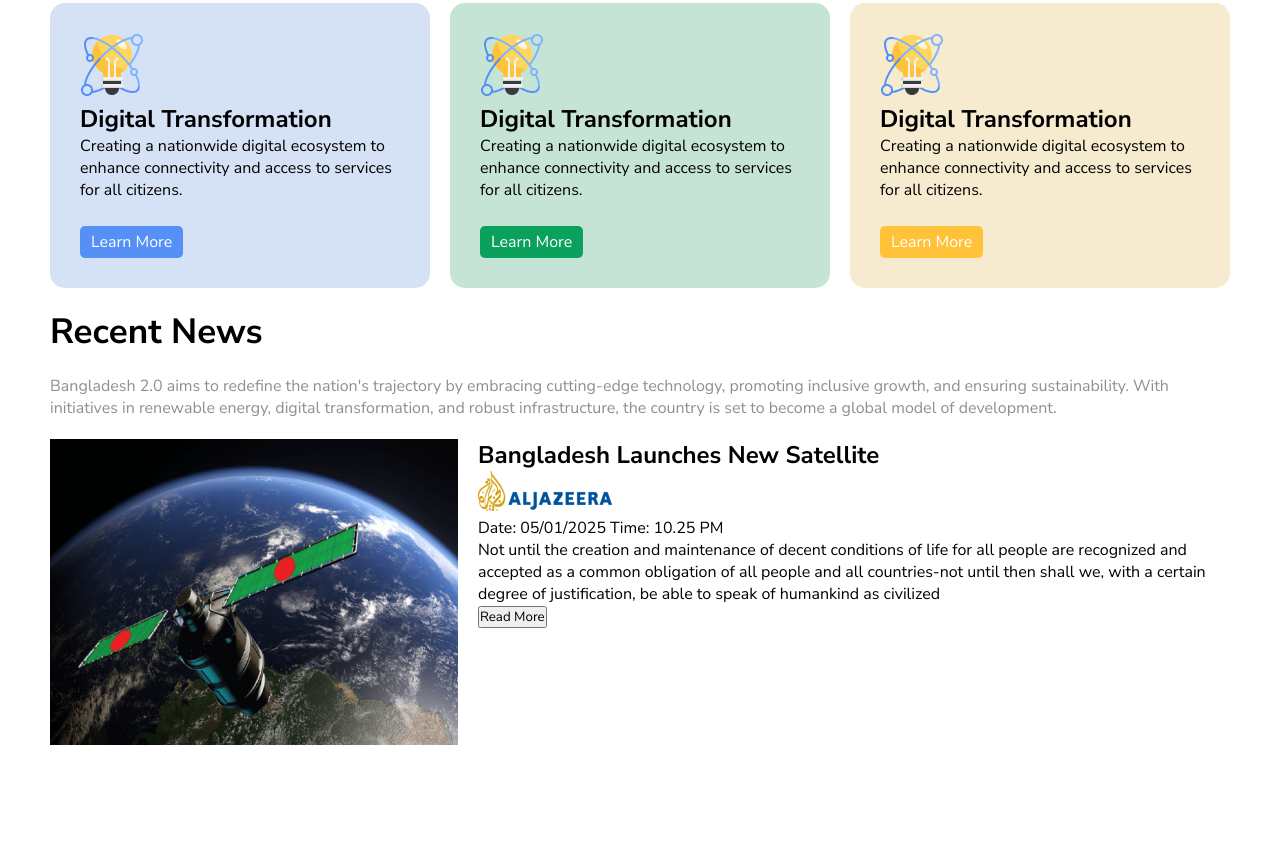
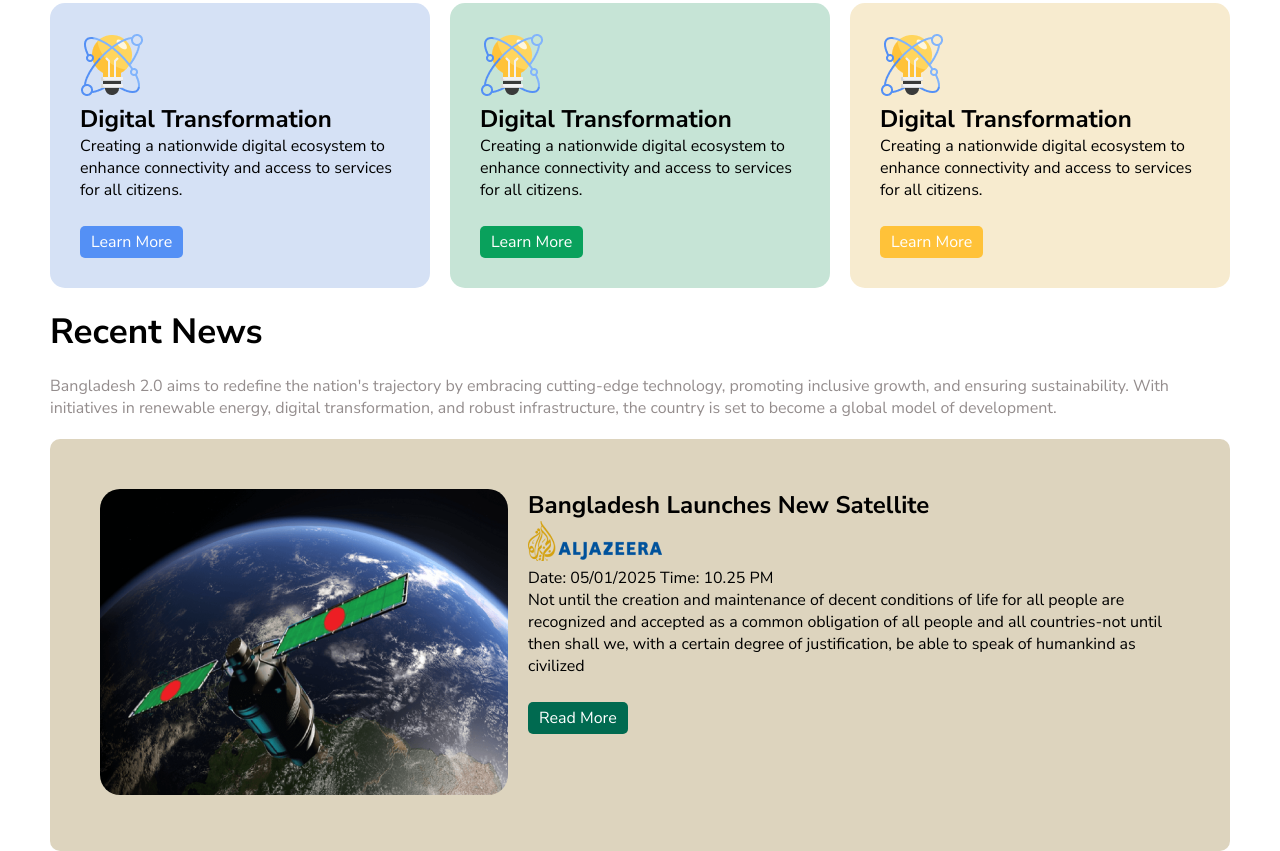
Before and after one commit to sumaiya2427/Assignment-1, a plain HTML site: page index.html in a window 1280 px wide. Shown: the part 607-1458 px from the top of the page. Before the commit the page ends 1358 px from the top, so only its background shows below. Drawn offline with Linux system fonts and the light colour scheme.

Commit message:
satelite section add

```diff
--- a/index.html
+++ b/index.html
@@ -75,7 +75,7 @@
       </div>
       <div class="satelite-section">
         <div>
-          <img src="/assets/satelite.png" alt="" />
+          <img class="satelite-image" src="/assets/satelite.png" alt="" />
         </div>
 
         <div>
@@ -90,7 +90,7 @@
             all people and all countries-not until then shall we, with a certain
             degree of justification, be able to speak of humankind as civilized
           </p>
-          <button>Read More</button>
+          <button class="satelite-btn">Read More</button>
         </div>
       </div>
     </section>
--- a/style/style.css
+++ b/style/style.css
@@ -102,4 +102,19 @@ body {
 .satelite-section {
   display: flex;
   gap: 20px;
+  background-color: #ddd4be;
+  border-radius: 10px;
+  padding: 50px;
 }
+.satelite-btn {
+  background-color: #006a50;
+  padding: 5px 11px;
+  border-radius: 5px;
+  border: none;
+  color: white;
+  font-size: medium;
+  margin-top: 25px;
+}
+.satelite-image {
+  border-radius: 20px;
+}
```
